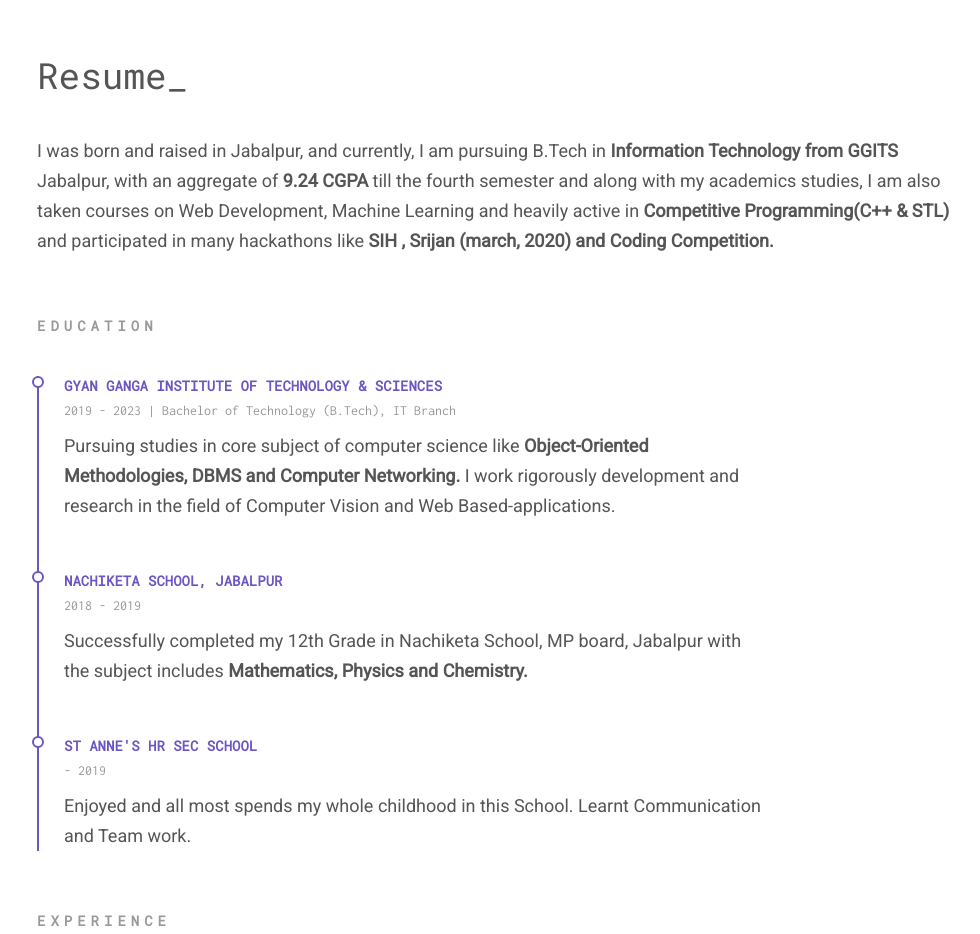
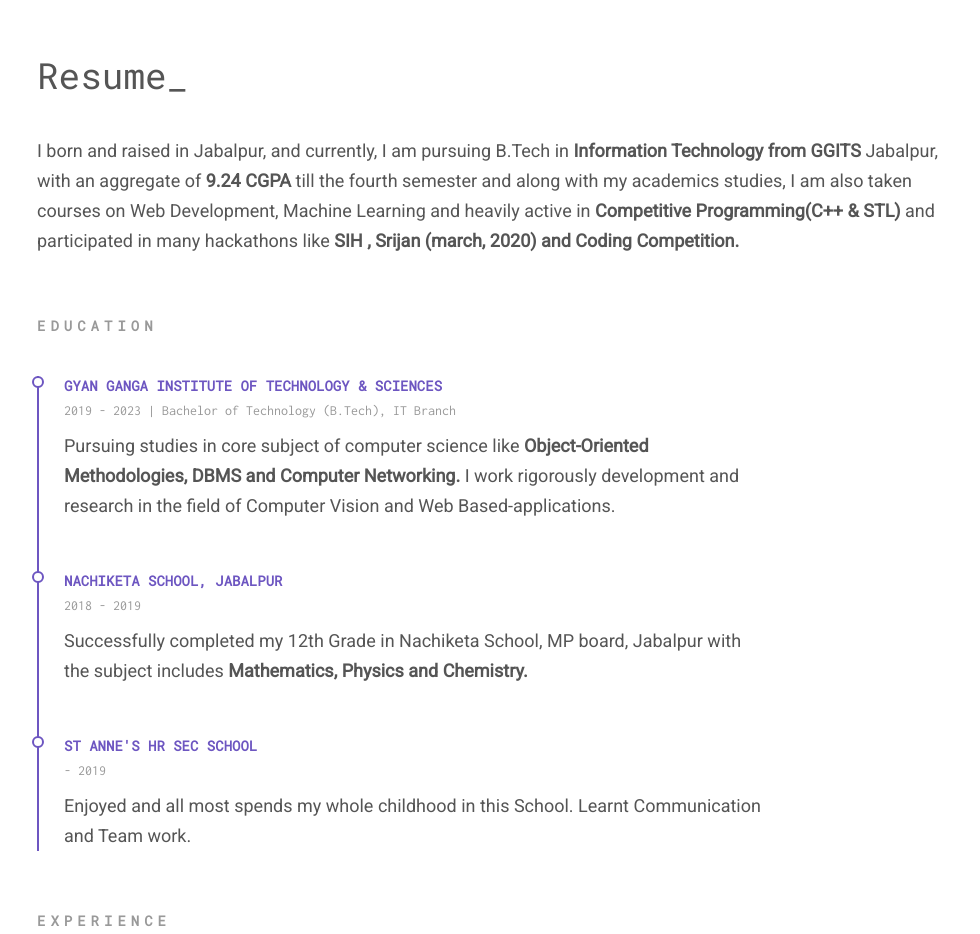
Before and after one commit to mudityadev/mudityadev, a website: page index.html in a window 1280 px wide. Shown: the part 940-1874 px from the top of the page, without its empty margins (48-1028 px from the left). Drawn offline with Linux system fonts and the light colour scheme.

Commit message:
born only

```diff
--- a/index.html
+++ b/index.html
@@ -121,7 +121,7 @@
       <div class="col-md-10">
         <h2 id="resume_header" class="section__title">Resume_</h2>
         <p class="section__description">
-          I was born and raised in Jabalpur, and currently,
+          I born and raised in Jabalpur, and currently,
           I am pursuing B.Tech in <b>Information Technology from GGITS</b> Jabalpur, with an aggregate of <b> 9.24 CGPA </b>till the fourth semester and along with my academics studies,
           I am also taken courses on Web Development, Machine Learning and heavily active in <b> Competitive Programming(C++ & STL)</b>
           and participated in many hackathons like <b>  SIH , Srijan (march, 2020) and Coding Competition.</b>
```
